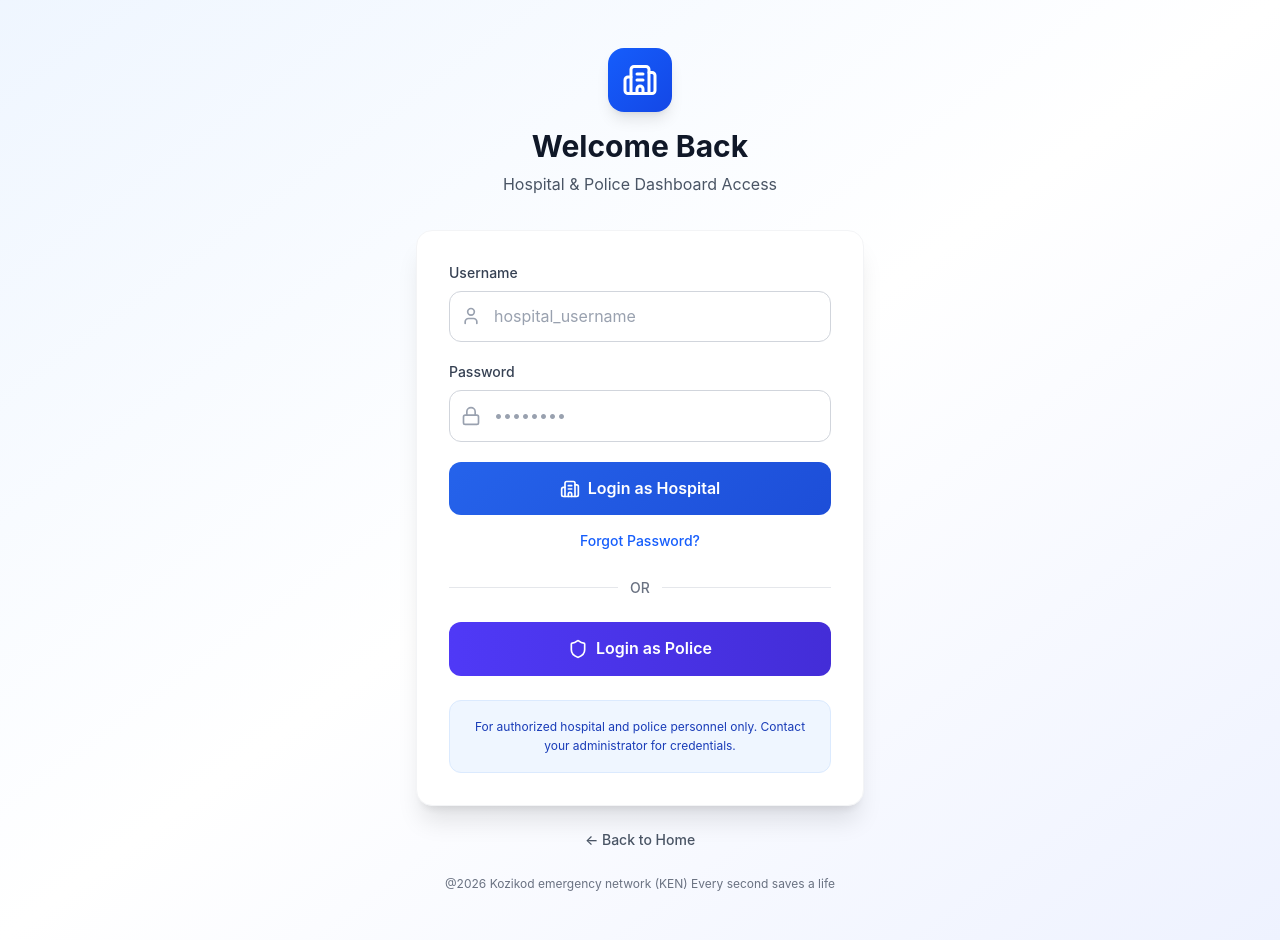
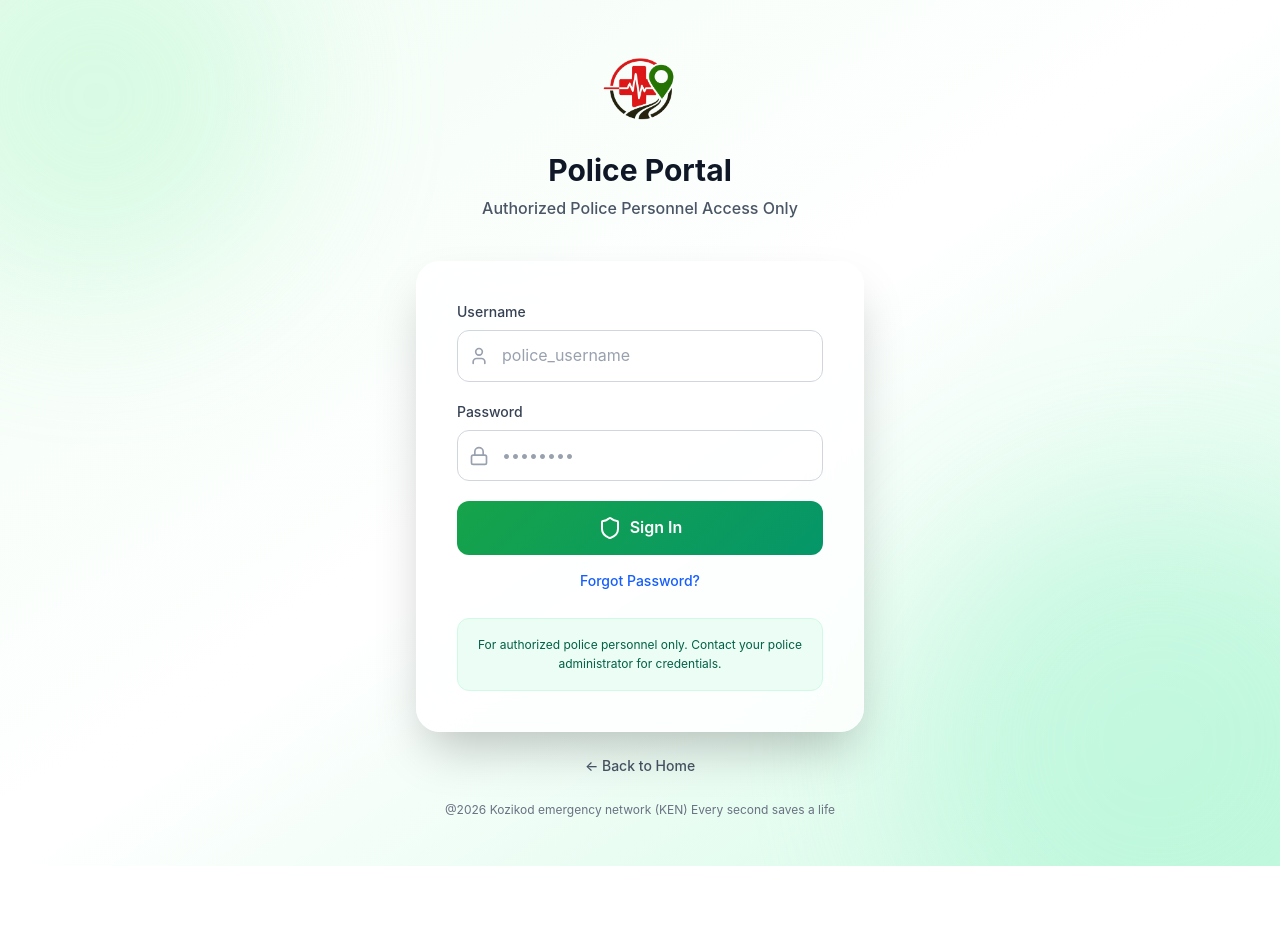
Before and after one commit to Anvesh-01/kzresq, a Next.js app: page /police/sign-in in a window 1280 px wide. After the commit the page ends 866 px from the top, so only its background shows below. Built offline with nearby package versions, Linux system fonts and the light colour scheme.

Commit message:
changed police and hospital sign-in pages

```diff
--- a/app/hospital/sign-in/page.tsx
+++ b/app/hospital/sign-in/page.tsx
@@ -2,7 +2,8 @@
 
 import { useRouter } from "next/navigation";
 import { useState } from "react";
-import { Building2, Lock, User, AlertCircle, Loader2, Shield } from "lucide-react";
+import Image from "next/image";
+import { Building2, Lock, User, AlertCircle, Loader2 } from "lucide-react";
 
 export default function LoginPage() {
   const router = useRouter();
@@ -113,7 +114,7 @@ export default function LoginPage() {
             <button
               onClick={handleHospitalLogin}
               disabled={isLoading}
-              className="w-full gradient-bg-trust text-white py-3.5 rounded-xl font-semibold hover:shadow-lg transform hover:scale-[1.02] active:scale-[0.98] transition-all duration-200 disabled:opacity-50 disabled:cursor-not-allowed disabled:transform-none flex items-center justify-center gap-2"
+              className="w-full gradient-bg-success text-white py-3.5 rounded-xl font-semibold hover:shadow-lg transform hover:scale-[1.02] active:scale-[0.98] transition-all duration-200 disabled:opacity-50 disabled:cursor-not-allowed disabled:transform-none flex items-center justify-center gap-2"
             >
               {isLoading ? (
                 <>
@@ -122,8 +123,8 @@ export default function LoginPage() {
                 </>
               ) : (
                 <>
-                  <Building2 className="w-5 h-5" />
-                  Login as Hospital
+                  <Building2 className="w-6 h-6" />
+                  Sign In
                 </>
               )}
             </button>
@@ -137,26 +138,10 @@ export default function LoginPage() {
             Forgot Password?
           </button>
 
-          {/* DIVIDER */}
-          <div className="flex items-center gap-3 my-6">
-            <div className="flex-1 h-px bg-gray-200" />
-            <span className="text-sm text-gray-500 font-medium">OR</span>
-            <div className="flex-1 h-px bg-gray-200" />
-          </div>
-
-          {/* POLICE LOGIN */}
-          <button
-            onClick={() => router.push("/login-police")}
-            className="w-full bg-gradient-to-r from-indigo-600 to-indigo-700 text-white py-3.5 rounded-xl font-semibold hover:shadow-lg transform hover:scale-[1.02] active:scale-[0.98] transition-all duration-200 flex items-center justify-center gap-2"
-          >
-            <Shield className="w-5 h-5" />
-            Login as Police
-          </button>
-
           {/* INFO */}
-          <div className="mt-6 p-4 bg-blue-50 border border-blue-100 rounded-xl">
-            <p className="text-xs text-blue-800 text-center leading-relaxed">
-              For authorized hospital and police personnel only. Contact your administrator for credentials.
+          <div className="mt-6 p-4 bg-emerald-50 border border-emerald-100 rounded-xl">
+            <p className="text-xs text-emerald-800 text-center leading-relaxed">
+              For authorized hospital personnel only. Contact your hospital administrator for credentials.
             </p>
           </div>
         </div>
--- a/app/police/sign-in/page.tsx
+++ b/app/police/sign-in/page.tsx
@@ -2,7 +2,8 @@
 
 import { useRouter } from "next/navigation";
 import { useState } from "react";
-import { Building2, Lock, User, AlertCircle, Loader2, Shield } from "lucide-react";
+import Image from "next/image";
+import { Shield, Lock, User, AlertCircle, Loader2 } from "lucide-react";
 
 export default function LoginPage() {
   const router = useRouter();
@@ -51,19 +52,29 @@ export default function LoginPage() {
   };
 
   return (
-    <div className="min-h-screen bg-gradient-to-br from-blue-50 via-white to-indigo-50 flex items-center justify-center px-6 py-12">
-      <div className="w-full max-w-md">
+    <div className="min-h-screen bg-linear-to-br from-green-50 via-white to-emerald-100 flex items-center justify-center px-6 py-12 relative overflow-hidden">
+      {/* BACKGROUND DECORATIONS */}
+      <div className="blur-blob w-96 h-96 bg-green-200 -top-24 -left-24 animate-pulse-slow" />
+      <div className="blur-blob w-[500px] h-[500px] bg-emerald-200 -bottom-32 -right-32 animate-pulse-slow [animation-delay:1s]" />
+
+      <div className="w-full max-w-md relative z-10">
         {/* BRANDING */}
-        <div className="text-center mb-8 animate-fade-in">
-          <div className="inline-flex items-center justify-center w-16 h-16 bg-gradient-to-br from-blue-600 to-blue-700 rounded-2xl mb-4 shadow-lg">
-            <Building2 className="w-9 h-9 text-white" />
+        <div className="text-center mb-10 animate-blur-fade-in">
+          <div className="inline-flex items-center justify-center mb-6 animate-scale-in">
+            <Image
+              src="/KenLogo1.png"
+              alt="KEN Logo"
+              width={80}
+              height={80}
+              className="rounded-2xl"
+            />
           </div>
-          <h1 className="text-3xl font-bold text-gray-900 mb-2">Welcome Back</h1>
-          <p className="text-gray-600">Hospital & Police Dashboard Access</p>
+          <h1 className="text-3xl font-bold text-gray-900 mb-2 animate-slide-up delay-100">Police Portal</h1>
+          <p className="text-gray-600 font-medium animate-slide-up delay-200">Authorized Police Personnel Access Only</p>
         </div>
 
         {/* LOGIN CARD */}
-        <div className="bg-white rounded-2xl shadow-xl p-8 border border-gray-100 animate-slide-up">
+        <div className="bg-white/80 backdrop-blur-xl rounded-3xl shadow-2xl p-10 border border-white/50 animate-slide-up delay-300">
           {/* ERROR MESSAGE */}
           {error && (
             <div className="mb-6 p-4 bg-red-50 border border-red-200 rounded-xl flex items-start gap-3 animate-fade-in">
@@ -82,7 +93,7 @@ export default function LoginPage() {
                 <User className="absolute left-3 top-1/2 transform -translate-y-1/2 text-gray-400 w-5 h-5" />
                 <input
                   type="text"
-                  placeholder="hospital_username"
+                  placeholder="police_username"
                   value={username}
                   onChange={(e) => setUsername(e.target.value)}
                   onKeyPress={handleKeyPress}
@@ -113,7 +124,7 @@ export default function LoginPage() {
             <button
               onClick={handleHospitalLogin}
               disabled={isLoading}
-              className="w-full gradient-bg-trust text-white py-3.5 rounded-xl font-semibold hover:shadow-lg transform hover:scale-[1.02] active:scale-[0.98] transition-all duration-200 disabled:opacity-50 disabled:cursor-not-allowed disabled:transform-none flex items-center justify-center gap-2"
+              className="w-full gradient-bg-success text-white py-3.5 rounded-xl font-semibold hover:shadow-lg transform hover:scale-[1.02] active:scale-[0.98] transition-all duration-200 disabled:opacity-50 disabled:cursor-not-allowed disabled:transform-none flex items-center justify-center gap-2"
             >
               {isLoading ? (
                 <>
@@ -122,8 +133,8 @@ export default function LoginPage() {
                 </>
               ) : (
                 <>
-                  <Building2 className="w-5 h-5" />
-                  Login as Hospital
+                  <Shield className="w-6 h-6" />
+                  Sign In
                 </>
               )}
             </button>
@@ -137,26 +148,10 @@ export default function LoginPage() {
             Forgot Password?
           </button>
 
-          {/* DIVIDER */}
-          <div className="flex items-center gap-3 my-6">
-            <div className="flex-1 h-px bg-gray-200" />
-            <span className="text-sm text-gray-500 font-medium">OR</span>
-            <div className="flex-1 h-px bg-gray-200" />
-          </div>
-
-          {/* POLICE LOGIN */}
-          <button
-            onClick={() => router.push("/login-police")}
-            className="w-full bg-gradient-to-r from-indigo-600 to-indigo-700 text-white py-3.5 rounded-xl font-semibold hover:shadow-lg transform hover:scale-[1.02] active:scale-[0.98] transition-all duration-200 flex items-center justify-center gap-2"
-          >
-            <Shield className="w-5 h-5" />
-            Login as Police
-          </button>
-
           {/* INFO */}
-          <div className="mt-6 p-4 bg-blue-50 border border-blue-100 rounded-xl">
-            <p className="text-xs text-blue-800 text-center leading-relaxed">
-              For authorized hospital and police personnel only. Contact your administrator for credentials.
+          <div className="mt-6 p-4 bg-emerald-50 border border-emerald-100 rounded-xl">
+            <p className="text-xs text-emerald-800 text-center leading-relaxed">
+              For authorized police personnel only. Contact your police administrator for credentials.
             </p>
           </div>
         </div>
```
